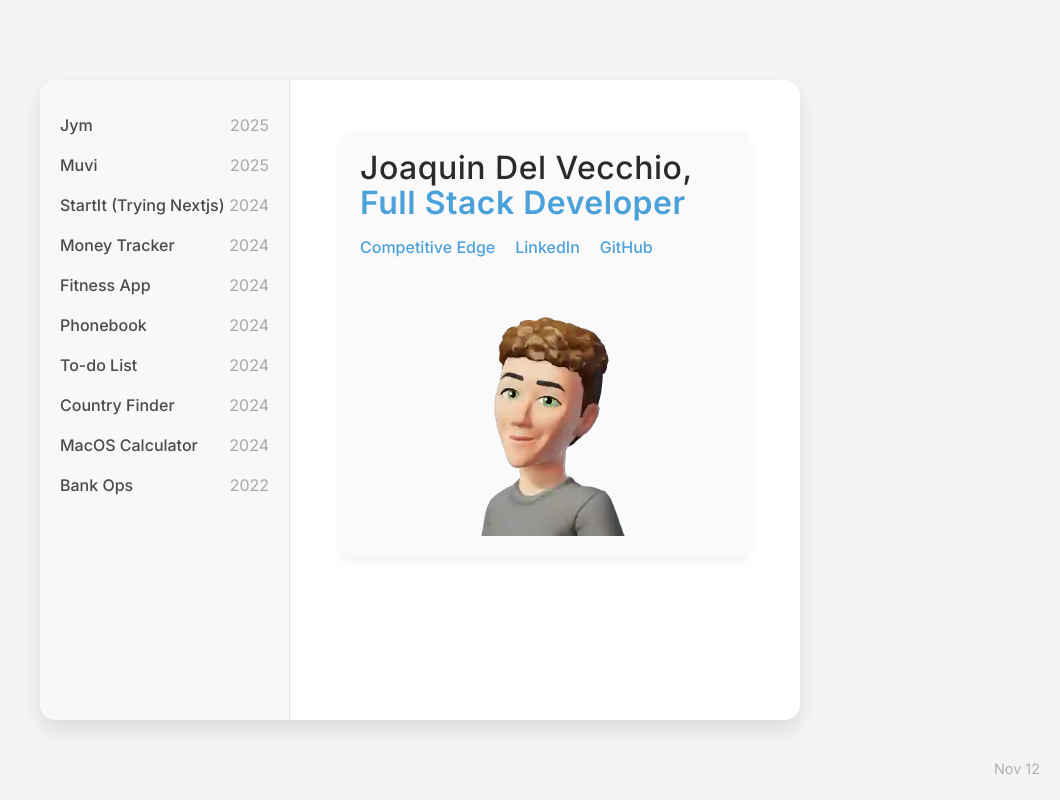
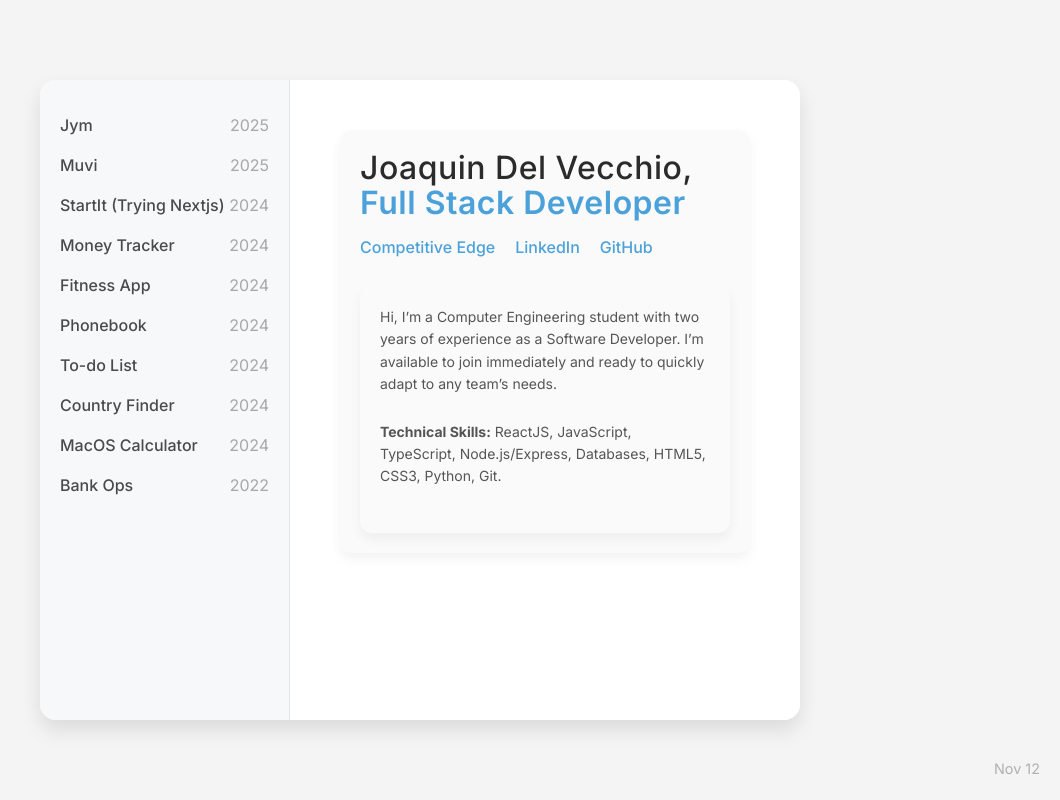
Before and after one commit to JoaDelVecchio/personalWebsite, a React (Vite) app: page / in a window 1280 px wide. Shown: the whole page, without its empty margins (220-1280 px from the left). Built offline with nearby package versions, Linux system fonts and the light colour scheme.

Commit message:
Modify some text

```diff
--- a/src/components/Projects.jsx
+++ b/src/components/Projects.jsx
@@ -51,11 +51,17 @@ const Projects = ({ projects, hoveredProject, togglePopup }) => {
               GitHub
             </a>
           </p>
-          <img
-            src="me.webp"
-            alt=""
-            style={{ maxWidth: "100%", borderRadius: "8px" }}
-          />
+          <div className="project-info">
+            <p style={{ fontSize: 14 }}>
+              Hi, I’m a Computer Engineering student with two years of
+              experience as a Software Developer. I’m available to join
+              immediately and ready to quickly adapt to any team’s needs.
+            </p>
+            <p style={{ fontSize: 14 }}>
+              <strong>Technical Skills:</strong> ReactJS, JavaScript,
+              TypeScript, Node.js/Express, Databases, HTML5, CSS3, Python, Git.
+            </p>
+          </div>
         </>
       )}
     </div>
```
